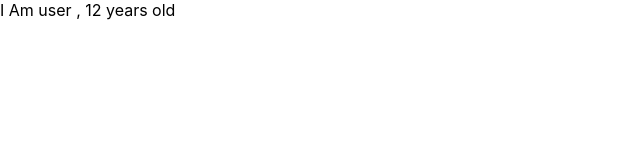
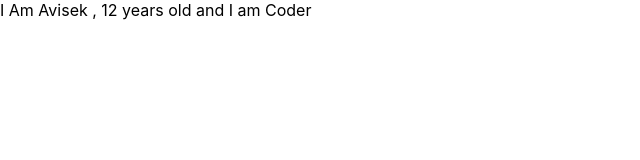
Before and after one commit to avisek123/React-TS, a React (Create React App) app: page / in a window 1280 px wide. Shown: the top 160 px of the page, without its empty margins (0-640 px from the left). Built offline with nearby package versions, Linux system fonts and the light colour scheme.

Commit message:
we can pass props as union

```diff
--- a/src/App.tsx
+++ b/src/App.tsx
@@ -1,11 +1,10 @@
-import React from 'react'
 import { Profile } from './components'
 
 
 function App() {
   return (
     <div>
-      <Profile  age={12} />
+      <Profile name={'Avisek'} status={'Coder'}  age={12} />
     </div>
   )
 }
--- a/src/components/Profile.tsx
+++ b/src/components/Profile.tsx
@@ -1,12 +1,13 @@
 interface profileProps {
     name?: string
     age: number
+    status:'Coder'| 'Manager' | 'Admin'
 
 }
-function Profile({name,age}: profileProps) {
+function Profile({name,age,status}: profileProps) {
     return (
         <div>
-            I Am {name || 'user'} , {age} years old
+            I Am {name || 'user'} , {age} years old and I am {status}
         </div>
     )
 }
```
